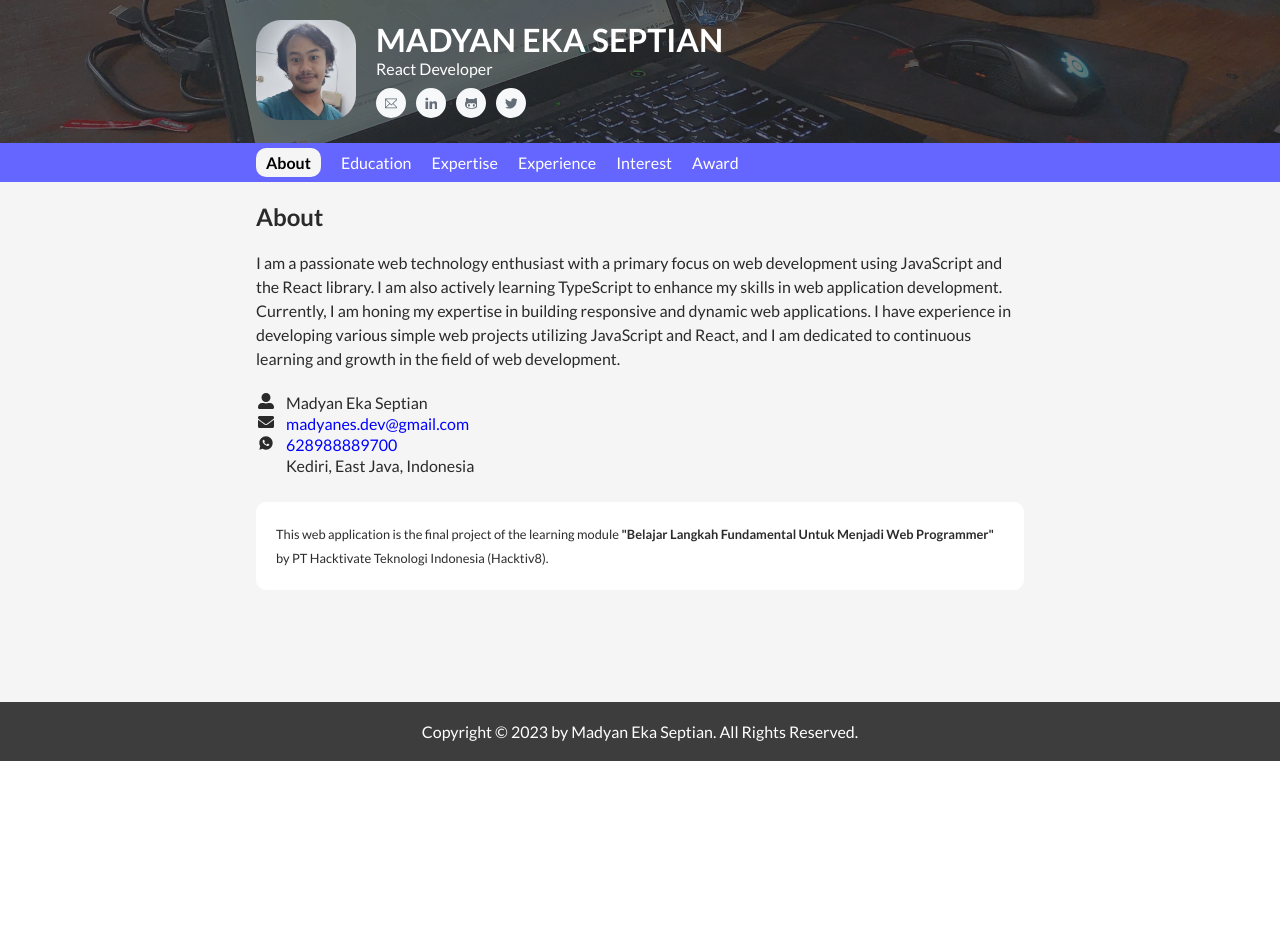
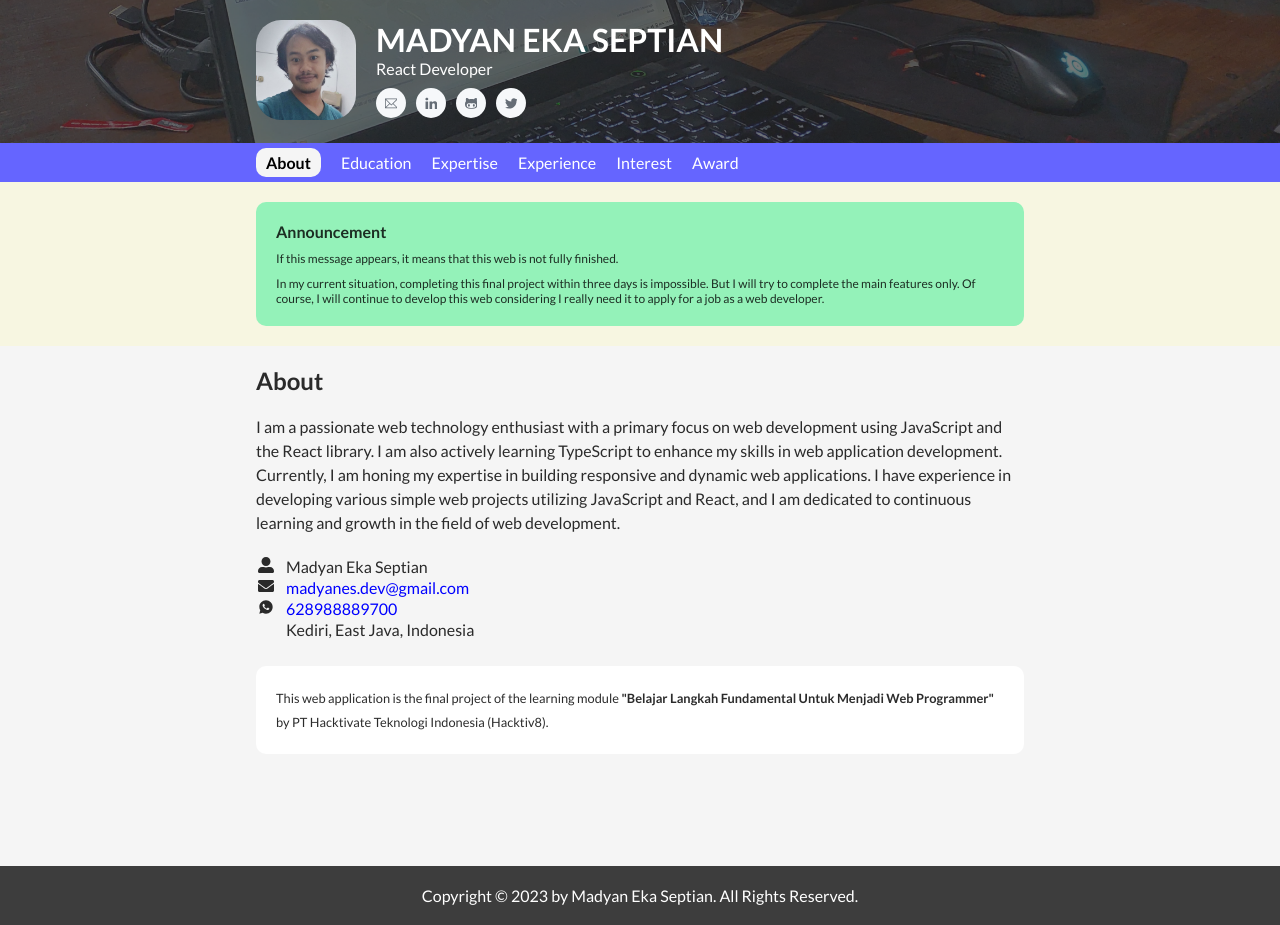
Before and after one commit to madyanes/cv-prakerja-hacktiv8, a React (Vite) app: page / in a window 1280 px wide. Before the commit the page ends 800 px from the top, so only its background shows below. Built offline with nearby package versions, Linux system fonts and the light colour scheme; some icons are missing.

Commit message:
Create Announcement component

```diff
--- a/src/App.css
+++ b/src/App.css
@@ -142,6 +142,15 @@ article#about th {
   padding-right: 10px;
 }
 
+aside h1 {
+  font-size: 1rem;
+}
+
+aside p {
+  font-size: 0.75rem;
+  margin-top: 10px;
+}
+
 /* Classes */
 
 .wrapper {
@@ -222,6 +231,18 @@ article#about th {
   content: ' )';
 }
 
+.announcement {
+  padding-block: 20px;
+  background-color: rgba(241, 239, 199, 0.541);
+}
+
+.announcement .wrapper {
+  background-color: #0aec826b;
+  /* color: white; */
+  padding: 20px;
+  border-radius: 10px;
+}
+
 /* IDs */
 
 #section-group {
--- a/src/App.jsx
+++ b/src/App.jsx
@@ -2,6 +2,7 @@ import Header from './components/Header';
 import Navigation from './components/Navigation';
 import Main from './components/Main';
 import Footer from './components/Footer';
+import Announcement from './components/Announcement';
 
 import './App.css';
 
@@ -10,6 +11,7 @@ function App() {
     <>
       <Header />
       <Navigation />
+      <Announcement />
       <Main />
       <Footer />
     </>
--- /dev/null
+++ b/src/components/Announcement.jsx
@@ -0,0 +1,20 @@
+function Announcement() {
+  return (
+    <aside className='announcement'>
+      <div className='wrapper'>
+        <h1>Announcement</h1>
+        <p>
+          If this message appears, it means that this web is not fully finished.
+        </p>
+        <p>
+          In my current situation, completing this final project within three
+          days is impossible. But I will try to complete the main features only.
+          Of course, I will continue to develop this web considering I really
+          need it to apply for a job as a web developer.
+        </p>
+      </div>
+    </aside>
+  );
+}
+
+export default Announcement;
```
